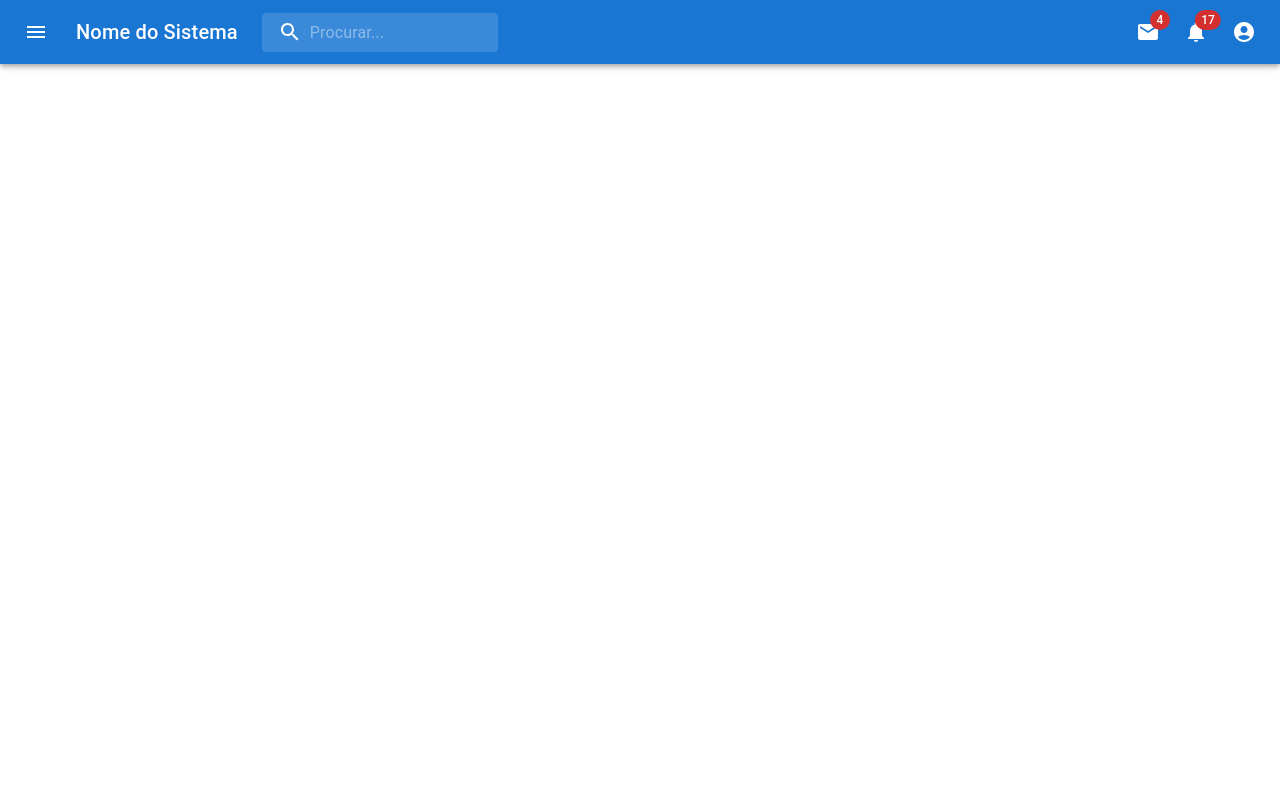
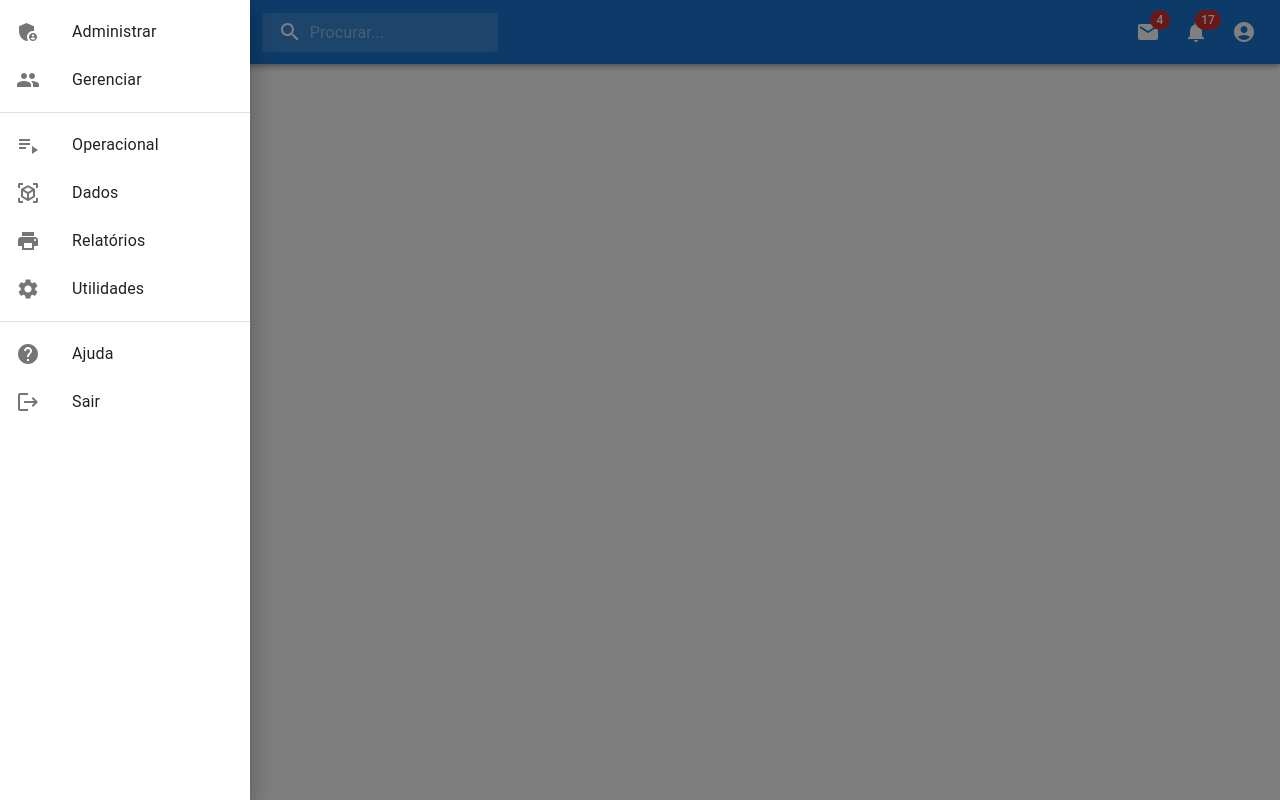
Before and after one commit to NogueiraJr/mui-barra-aplicativos, a Next.js app: page / in a window 1280 px wide. Both pictures are taken after a click on the button 36 px from the left and 32 px from the top of the page. Built offline with nearby package versions, Linux system fonts and the light colour scheme.

Commit message:
Main Menu

```diff
--- a/components/Drawer.js
+++ b/components/Drawer.js
@@ -1,76 +1,122 @@
-// import * as React from 'react';
-// import Box from '@mui/material/Box';
-// import Drawer from '@mui/material/Drawer';
-// import Button from '@mui/material/Button';
-// import List from '@mui/material/List';
-// import Divider from '@mui/material/Divider';
-// import ListItem from '@mui/material/ListItem';
-// import ListItemIcon from '@mui/material/ListItemIcon';
-// import ListItemText from '@mui/material/ListItemText';
-// import InboxIcon from '@mui/icons-material/MoveToInbox';
-// import MailIcon from '@mui/icons-material/Mail';
+import * as React from 'react';
+import Box from '@mui/material/Box';
+import Drawer from '@mui/material/Drawer';
+import List from '@mui/material/List';
+import Divider from '@mui/material/Divider';
+import ListItem from '@mui/material/ListItem';
+import ListItemIcon from '@mui/material/ListItemIcon';
+import ListItemText from '@mui/material/ListItemText';
+import MenuIcon from '@mui/icons-material/Menu';
+import IconButton from '@mui/material/IconButton';
 
-// export default function TemporaryDrawer() {
-//   const [state, setState] = React.useState({
-//     top: false,
-//     left: false,
-//     bottom: false,
-//     right: false,
-//   });
+import CircleIcon from '@mui/icons-material/Circle';
+import AdminPanelSettingsIcon from '@mui/icons-material/AdminPanelSettings';
+import PeopleIcon from '@mui/icons-material/People';
 
-//   const toggleDrawer = (anchor, open) => (event) => {
-//     if (event.type === 'keydown' && (event.key === 'Tab' || event.key === 'Shift')) {
-//       return;
-//     }
+import PlaylistPlayIcon from '@mui/icons-material/PlaylistPlay';
+import ViewInArIcon from '@mui/icons-material/ViewInAr';
+import LocalPrintshopIcon from '@mui/icons-material/LocalPrintshop';
+import SettingsIcon from '@mui/icons-material/Settings';
 
-//     setState({ ...state, [anchor]: open });
-//   };
+import HelpIcon from '@mui/icons-material/Help';
+import LogoutIcon from '@mui/icons-material/Logout';
 
-//   const list = (anchor) => (
-//     <Box
-//       sx={{ width: anchor === 'top' || anchor === 'bottom' ? 'auto' : 250 }}
-//       role="presentation"
-//       onClick={toggleDrawer(anchor, false)}
-//       onKeyDown={toggleDrawer(anchor, false)}
-//     >
-//       <List>
-//         {['Inbox', 'Starred', 'Send email', 'Drafts'].map((text, index) => (
-//           <ListItem button key={text}>
-//             <ListItemIcon>
-//               {index % 2 === 0 ? <InboxIcon /> : <MailIcon />}
-//             </ListItemIcon>
-//             <ListItemText primary={text} />
-//           </ListItem>
-//         ))}
-//       </List>
-//       <Divider />
-//       <List>
-//         {['All mail', 'Trash', 'Spam'].map((text, index) => (
-//           <ListItem button key={text}>
-//             <ListItemIcon>
-//               {index % 2 === 0 ? <InboxIcon /> : <MailIcon />}
-//             </ListItemIcon>
-//             <ListItemText primary={text} />
-//           </ListItem>
-//         ))}
-//       </List>
-//     </Box>
-//   );
+export default function TemporaryDrawer() {
+  const [state, setState] = React.useState({
+    top: false,
+    left: false,
+    bottom: false,
+    right: false,
+  });
 
-//   return (
-//     <div>
-//       {['left', 'right', 'top', 'bottom'].map((anchor) => (
-//         <React.Fragment key={anchor}>
-//           <Button onClick={toggleDrawer(anchor, true)}>{anchor}</Button>
-//           <Drawer
-//             anchor={anchor}
-//             open={state[anchor]}
-//             onClose={toggleDrawer(anchor, false)}
-//           >
-//             {list(anchor)}
-//           </Drawer>
-//         </React.Fragment>
-//       ))}
-//     </div>
-//   );
-//}
+  const toggleDrawer = (anchor, open) => (event) => {
+    if (event.type === 'keydown' && (event.key === 'Tab' || event.key === 'Shift')) {
+      return;
+    }
+
+    setState({ ...state, [anchor]: open });
+  };
+
+  const list = (anchor) => (
+    <Box
+      sx={{ width: anchor === 'top' || anchor === 'bottom' ? 'auto' : 250 }}
+      role="presentation"
+      onClick={toggleDrawer(anchor, false)}
+      onKeyDown={toggleDrawer(anchor, false)}
+    >
+      <List>
+        {['Administrar', 'Gerenciar'].map((text, index) => (
+          <ListItem button key={text}>
+            <ListItemIcon>
+                {index === 0
+                    ? <AdminPanelSettingsIcon />
+                    : index === 1
+                        ? <PeopleIcon />
+                        : <CircleIcon/>}
+            </ListItemIcon>
+            <ListItemText primary={text} />
+          </ListItem>
+        ))}
+      </List>
+      <Divider />
+      <List>
+        {['Operacional', 'Dados', 'Relatórios', 'Utilidades'].map((text, index) => (
+          <ListItem button key={text}>
+            <ListItemIcon>
+                {index === 0
+                    ? <PlaylistPlayIcon />
+                    : index === 1
+                        ? <ViewInArIcon />
+                        : index === 2
+                            ? <LocalPrintshopIcon />
+                            : index === 3
+                                ? <SettingsIcon />
+                                : index === 4
+                                    ? <HelpIcon />
+                                    : <CircleIcon/>}
+            </ListItemIcon>
+            <ListItemText primary={text} />
+          </ListItem>
+        ))}
+      </List>
+      <Divider />
+      <List>
+        {['Ajuda', 'Sair'].map((text, index) => (
+          <ListItem button key={text}>
+            <ListItemIcon>
+                {index === 0
+                    ? <HelpIcon />
+                    : index === 1
+                        ? <LogoutIcon />
+                        : <CircleIcon/>}
+            </ListItemIcon>
+            <ListItemText primary={text} />
+          </ListItem>
+        ))}
+      </List>
+    </Box>
+  );
+
+  return (
+    <div>
+        <IconButton
+            size="large"
+            edge="start"
+            color="inherit"
+            aria-label="open drawer"
+            sx={{ mr: 2 }}
+            onClick={toggleDrawer('left', true)}
+        >
+            <MenuIcon />
+        </IconButton>
+
+        <Drawer
+            anchor={'left'}
+            open={state['left']}
+            onClose={toggleDrawer('left', false)}
+          >
+            {list('left')}
+        </Drawer>
+    </div>
+  );
+}
--- a/pages/index.js
+++ b/pages/index.js
@@ -7,7 +7,6 @@ import Typography from '@mui/material/Typography';
 import Badge from '@mui/material/Badge';
 import MenuItem from '@mui/material/MenuItem';
 import Menu from '@mui/material/Menu';
-import MenuIcon from '@mui/icons-material/Menu';
 import SearchIcon from '@mui/icons-material/Search';
 import AccountCircle from '@mui/icons-material/AccountCircle';
 import MailIcon from '@mui/icons-material/Mail';
@@ -17,6 +16,7 @@ import { InfoOutlined } from '@mui/icons-material';
 import { Search, SearchIconWrapper } from '../components/Search';
 import { StyledInputBase } from '../components/StyledInputBase';
 import Head from 'next/head';
+import TemporaryDrawer from "../components/Drawer"
 
 export default function PrimarySearchAppBar() {
   const [anchorEl, setAnchorEl] = React.useState(null);
@@ -142,7 +142,7 @@ export default function PrimarySearchAppBar() {
 function appBarFunction(menuId, handleProfileMenuOpen, mobileMenuId, handleMobileMenuOpen) {
   return <AppBar position="static">
     <Toolbar>
-      <IconButton
+      {/* <IconButton
         size="large"
         edge="start"
         color="inherit"
@@ -150,7 +150,8 @@ function appBarFunction(menuId, handleProfileMenuOpen, mobileMenuId, handleMobil
         sx={{ mr: 2 }}
       >
         <MenuIcon />
-      </IconButton>
+      </IconButton> */}
+      <TemporaryDrawer />
       <Typography
         variant="h6"
         noWrap
```
